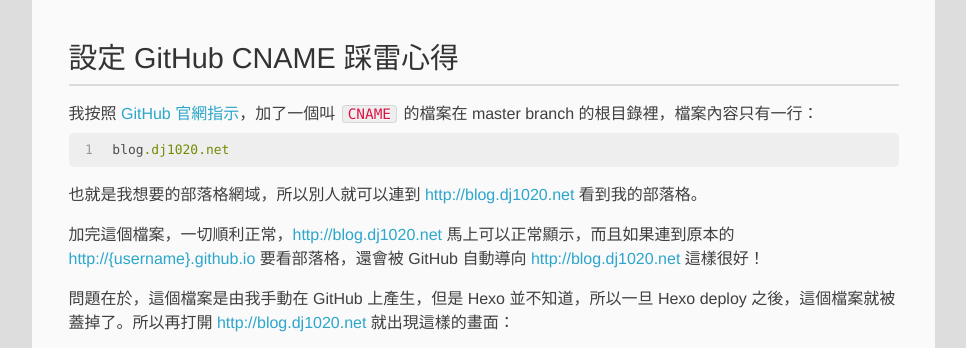
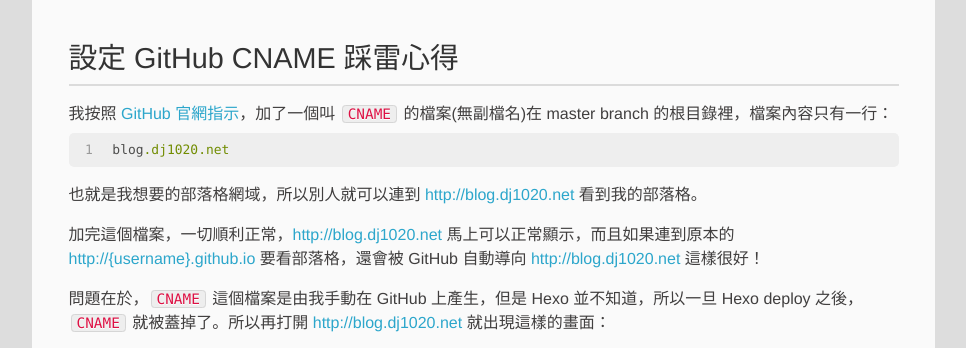
Before and after one commit to dj1020/dj1020.github.io, a plain HTML site: page Hexo-發佈到-GitHub-的方式，設-CNAME/index.html in a window 1280 px wide. Shown: the part 974-1322 px from the top of the page, without its empty margins (6-972 px from the left). Drawn offline with Linux system fonts and the light colour scheme; grey boxes are pictures that could not be loaded.

Commit message:
Site updated: 2015-09-28 17:51:01

```diff
--- a/Hexo-發佈到-GitHub-的方式，設-CNAME/index.html
+++ b/Hexo-發佈到-GitHub-的方式，設-CNAME/index.html
@@ -19,7 +19,7 @@
 <meta property="og:description" content="假設你已經買好 Godaddy 的網域，而且設定好 CNAME簡單提一下流程，如果你買的網域叫 super383838.com登入 GoDaddy，在你的網域按 Manage 按鈕，到 DNS Zone File，然後 Add Record，選 CNAME，Host 欄填 blog 的話，你的要打開部落格的網址就會變成 http://blog.super383838.comPoints To 欄填">
 <meta property="og:image" content="https://lh3.googleusercontent.com/-Atx4VH3XbWI/VgkMLv5hviI/AAAAAAABW10/9IrJIKRkeWQ/s800-Ic42/Screen%252520Shot%2525202015-09-28%252520at%2525204.12.55%252520PM.png">
 <meta property="og:image" content="https://lh3.googleusercontent.com/-U576bunblGQ/VgkMKxJW-ZI/AAAAAAABW1s/CQPr3wxN_6I/s800-Ic42/Screen%252520Shot%2525202015-09-28%252520at%2525204.30.58%252520PM.png">
-<meta property="og:updated_time" content="2015-09-28T09:47:47.000Z">
+<meta property="og:updated_time" content="2015-09-28T09:50:50.000Z">
 <meta name="twitter:card" content="summary">
 <meta name="twitter:title" content="Hexo 發佈到 GitHub 自訂網域(網址)的方式，設 CNAME">
 <meta name="twitter:description" content="假設你已經買好 Godaddy 的網域，而且設定好 CNAME簡單提一下流程，如果你買的網域叫 super383838.com登入 GoDaddy，在你的網域按 Manage 按鈕，到 DNS Zone File，然後 Add Record，選 CNAME，Host 欄填 blog 的話，你的要打開部落格的網址就會變成 http://blog.super383838.comPoints To 欄填">
@@ -106,10 +106,10 @@
 
 		<h2 id="假設你已經買好_Godaddy_的網域，而且設定好_CNAME">假設你已經買好 Godaddy 的網域，而且設定好 CNAME</h2><p>簡單提一下流程，如果你買的網域叫 <code>super383838.com</code><br>登入 GoDaddy，<br>在你的網域按 <code>Manage</code> 按鈕，<br>到 <code>DNS Zone File</code>，<br>然後 <code>Add Record</code>，<br>選 <code>CNAME</code>，<br>Host 欄填 <code>blog</code> 的話，你的要打開部落格的網址就會變成 <a href="http://blog.super383838.com" target="_blank" rel="external">http://blog.super383838.com</a><br>Points To 欄填 <code>{username}.github.io</code> 把 {username} 換成你的 github 帳號，<br>完成後記得 <code>Save Changes</code>。</p>
 <p><img src="https://lh3.googleusercontent.com/-Atx4VH3XbWI/VgkMLv5hviI/AAAAAAABW10/9IrJIKRkeWQ/s800-Ic42/Screen%252520Shot%2525202015-09-28%252520at%2525204.12.55%252520PM.png"></p>
-<h2 id="設定_GitHub_CNAME_踩雷心得">設定 GitHub CNAME 踩雷心得</h2><p>我按照 <a href="https://help.github.com/articles/setting-up-a-custom-domain-with-github-pages/" target="_blank" rel="external">GitHub 官網指示</a>，加了一個叫 <code>CNAME</code> 的檔案在 master branch 的根目錄裡，檔案內容只有一行：<br><figure class="highlight stylus"><table><tr><td class="gutter"><pre><span class="line">1</span><br></pre></td><td class="code"><pre><span class="line">blog<span class="class">.dj1020</span><span class="class">.net</span></span><br></pre></td></tr></table></figure></p>
+<h2 id="設定_GitHub_CNAME_踩雷心得">設定 GitHub CNAME 踩雷心得</h2><p>我按照 <a href="https://help.github.com/articles/setting-up-a-custom-domain-with-github-pages/" target="_blank" rel="external">GitHub 官網指示</a>，加了一個叫 <code>CNAME</code> 的檔案(無副檔名)在 master branch 的根目錄裡，檔案內容只有一行：<br><figure class="highlight stylus"><table><tr><td class="gutter"><pre><span class="line">1</span><br></pre></td><td class="code"><pre><span class="line">blog<span class="class">.dj1020</span><span class="class">.net</span></span><br></pre></td></tr></table></figure></p>
 <p>也就是我想要的部落格網域，所以別人就可以連到 <a href="http://blog.dj1020.net">http://blog.dj1020.net</a> 看到我的部落格。</p>
 <p>加完這個檔案，一切順利正常，<a href="http://blog.dj1020.net">http://blog.dj1020.net</a> 馬上可以正常顯示，而且如果連到原本的 <a href="http://{username}.github.io" target="_blank" rel="external">http://{username}.github.io</a> 要看部落格，還會被 GitHub 自動導向 <a href="http://blog.dj1020.net">http://blog.dj1020.net</a> 這樣很好！</p>
-<p>問題在於，這個檔案是由我手動在 GitHub 上產生，但是 Hexo 並不知道，所以一旦 Hexo deploy 之後，這個檔案就被蓋掉了。所以再打開 <a href="http://blog.dj1020.net">http://blog.dj1020.net</a> 就出現這樣的畫面：</p>
+<p>問題在於，<code>CNAME</code> 這個檔案是由我手動在 GitHub 上產生，但是 Hexo 並不知道，所以一旦 Hexo deploy 之後，<code>CNAME</code> 就被蓋掉了。所以再打開 <a href="http://blog.dj1020.net">http://blog.dj1020.net</a> 就出現這樣的畫面：</p>
 <p><img src="https://lh3.googleusercontent.com/-U576bunblGQ/VgkMKxJW-ZI/AAAAAAABW1s/CQPr3wxN_6I/s800-Ic42/Screen%252520Shot%2525202015-09-28%252520at%2525204.30.58%252520PM.png"></p>
 <h2 id="解法：安裝_hexo-generator-cname">解法：安裝 hexo-generator-cname</h2><p>這個外掛會幫你產生 <code>CNAME</code> 檔，並且在 deploy 時一同 push 到 GitHub 上。安裝也很簡單，不用任何設定，我想它是去抓 _config.yml 裡的 url 設定值。</p>
 <ol>
```
Also changed, not shown: atom.xml (+4 -4 lines).
